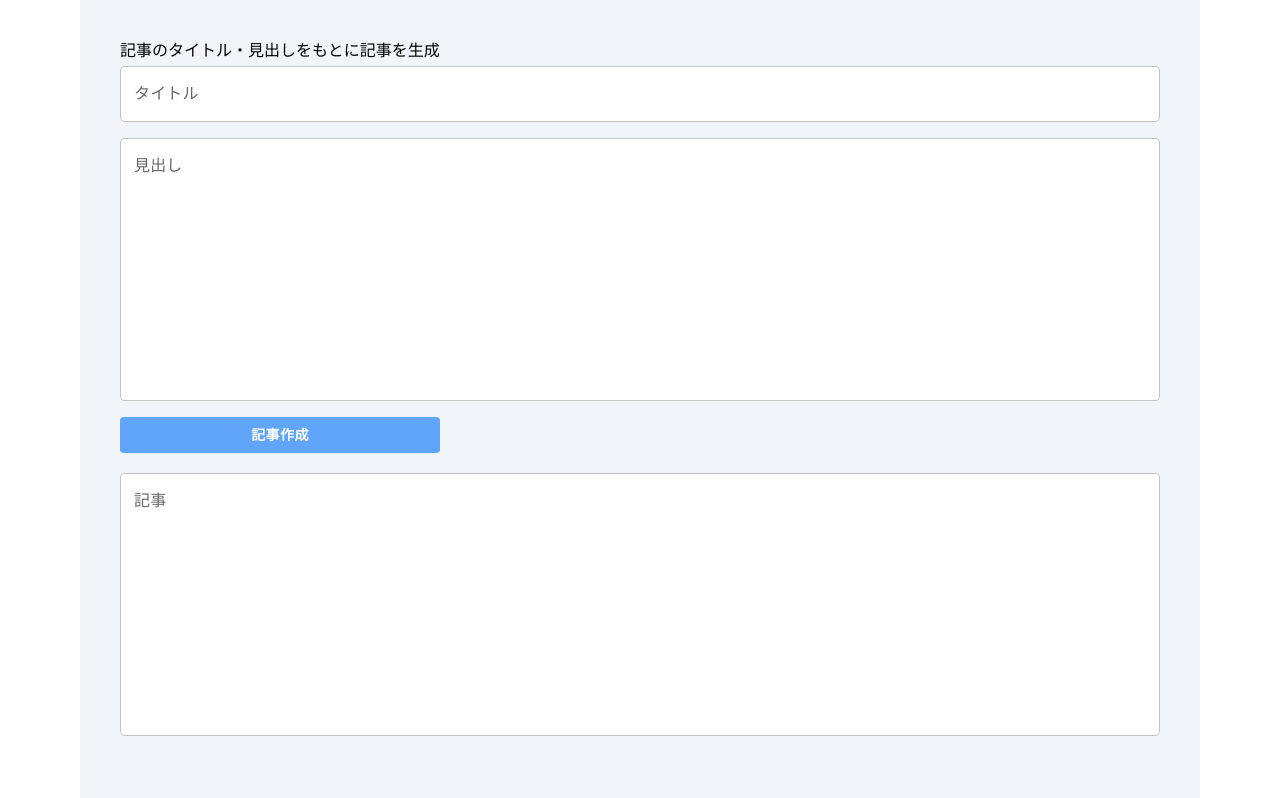
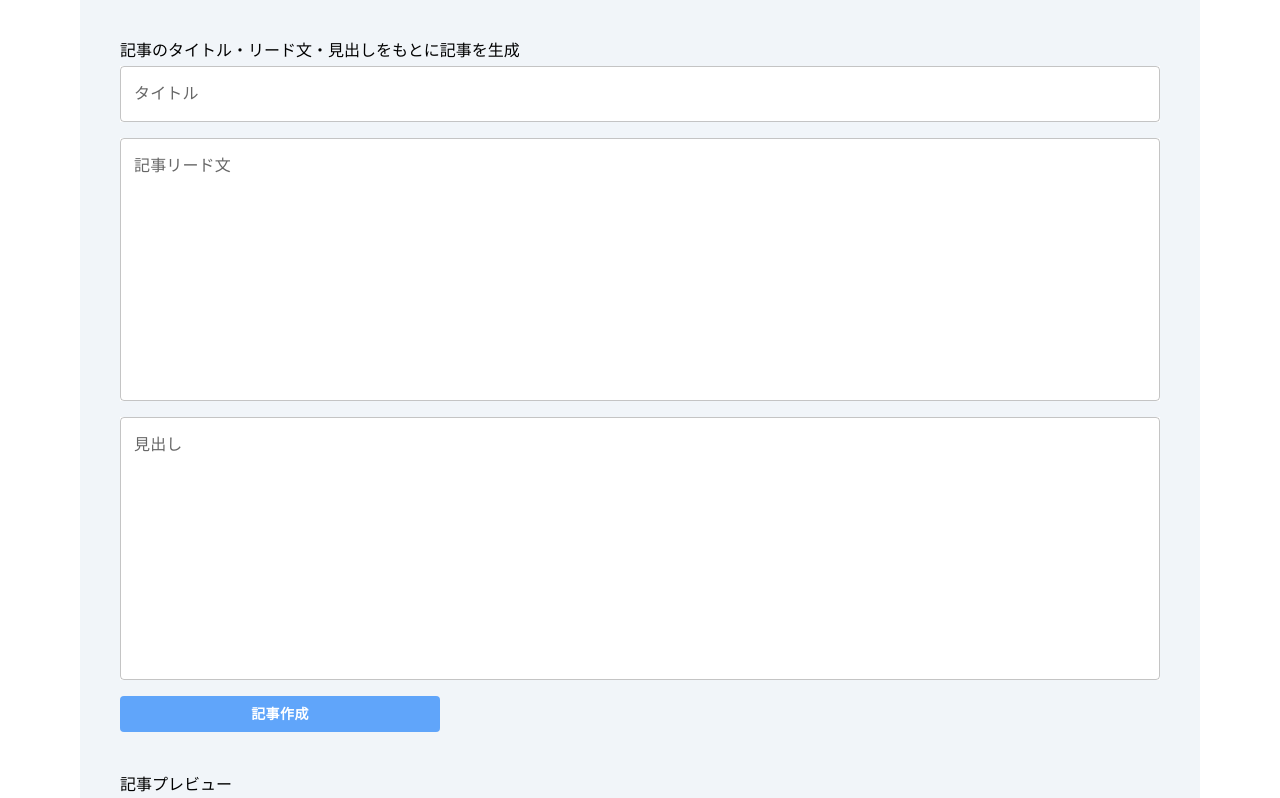
Before and after one commit to Teppeichang/WordGPT, a React (Create React App) app: page / in a window 1280 px wide. Shown: the part 2120-2918 px from the top of the page. Built offline with nearby package versions, Linux system fonts and the light colour scheme.

Commit message:
Fix: 見出し生成のプロンプト、記事生成のプロンプト、フォームの構成

```diff
--- a/src/Api.jsx
+++ b/src/Api.jsx
@@ -105,7 +105,7 @@ export const sendHeadPrompt = async (title, lead) => {
         messages: [
           {
             role: "user",
-            content: `あなたはプロのライターです。以下のタイトルと導入文を使用したブログ記事を作成するので、SEOに強く、タイトルとの親和性が高い見出しを、箇条書き形式で出力してください。\n# 記事タイトル\n・${title}\n# 導入文\n・${lead}`,
+            content: `あなたはプロのライターです。以下のタイトルと導入文を使用したブログ記事を作成するので、タイトルとの親和性が高い見出しと、それぞれの見出しの下にに500文字程度の文章を加えた、SEOに強い文章を作成してください。\n# 記事タイトル\n・${title}\n# 導入文\n・${lead}`,
           },
         ],
       },
@@ -128,7 +128,7 @@ export const sendHeadPrompt = async (title, lead) => {
   }
 };
 
-export const sendArticlePrompt = async (title, head) => {
+export const sendArticlePrompt = async (title, lead, head) => {
   nprogress.configure({ easing: "ease", speed: 500, minimum: 0.25 });
   try {
     nprogress.start();
@@ -139,7 +139,7 @@ export const sendArticlePrompt = async (title, head) => {
         messages: [
           {
             role: "user",
-            content: `あなたはプロのライターです。以下の制約条件に従い、SEOに強い記事を作成してください。\n# 制約条件\n・記事はタイトル・見出し・本文の構成にすること\n・マークダウン形式で文章を出力すること\n・記事のタイトルは${title}にすること\n・記事の見出しは${head}にすること`,
+            content: `あなたはプロのライターです。以下の記事タイトル・導入文・見出しの構成で、マークダウン形式でブログ記事を作成してください。\n#記事のタイトル${title}\n#導入文\n${lead}#見出し${head}`,
           },
         ],
       },
--- a/src/App.jsx
+++ b/src/App.jsx
@@ -33,7 +33,7 @@ const App = () => {
 
   const handleArticlePrompt = async (event) => {
     event.preventDefault();
-    const draftArticle = await sendArticlePrompt(title, head);
+    const draftArticle = await sendArticlePrompt(title, lead, head);
     setDraftArticle(draftArticle);
   };
 
@@ -162,43 +162,7 @@ const App = () => {
           sx={{ mb: 10 }}
         />
         <form className="flex flex-col justify-center my-5" onSubmit={handleArticlePrompt}>
-          <p className="mb-1">記事のタイトル・見出しをもとに記事を生成</p>
-          <TextField
-            label="タイトル"
-            variant="outlined"
-            className="bg-white"
-            value={title}
-            onChange={(event) => setTitle(event.target.value)}
-          />
-          <TextField
-            label="見出し"
-            multiline
-            rows={10}
-            value={head}
-            className="bg-white"
-            sx={{ my: 2 }}
-            onChange={(event) => setHead(event.target.value)}
-          />
-          <Button
-            type="submit"
-            variant="contained"
-            disableElevation={true}
-            className="text-white py-2 mb-5 rounded-lg max-w-xs"
-            sx={{ backgroundColor: "#60A5FA", fontWeight: "bold"}}
-          >
-            記事作成
-          </Button>
-        </form>
-        <TextField
-          label="記事"
-          multiline
-          rows={10}
-          value={draftArticle}
-          className="bg-white"
-          sx={{ mb: 10 }}
-        />
-        <form className="flex flex-col justify-center my-5" onSubmit={handleCreateArticle}>
-          <p className="mb-1">記事プレビュー</p>
+          <p className="mb-1">記事のタイトル・リード文・見出しをもとに記事を生成</p>
           <TextField
             label="タイトル"
             variant="outlined"
@@ -216,9 +180,30 @@ const App = () => {
             onChange={(event) => setLead(event.target.value)}
           />
           <TextField
+            label="見出し"
+            multiline
+            rows={10}
+            value={head}
+            className="bg-white"
+            sx={{ mb: 2 }}
+            onChange={(event) => setHead(event.target.value)}
+          />
+          <Button
+            type="submit"
+            variant="contained"
+            disableElevation={true}
+            className="text-white py-2 mb-5 rounded-lg max-w-xs"
+            sx={{ backgroundColor: "#60A5FA", fontWeight: "bold"}}
+          >
+            記事作成
+          </Button>
+        </form>
+        <form className="flex flex-col justify-center my-5" onSubmit={handleCreateArticle}>
+          <p className="mb-1">記事プレビュー</p>
+          <TextField
             label="記事"
             multiline
-            rows={10}
+            rows={20}
             value={draftArticle}
             className="bg-white"
             sx={{ mb: 2 }}
@@ -234,7 +219,7 @@ const App = () => {
             >
               投稿
             </Button>
-            <CopyButton title={title} lead={lead} draftArticle={draftArticle} />
+            <CopyButton draftArticle={draftArticle} />
           </div>
         </form>
       </div>
--- a/src/components/CopyButton.jsx
+++ b/src/components/CopyButton.jsx
@@ -1,11 +1,11 @@
 import Swal from "sweetalert2";
 import { Button } from "@mui/material";
 
-const CopyButton = ({ title, lead, draftArticle }) => {
+const CopyButton = ({ draftArticle }) => {
   const copyToClipboard = async (event) => {
     event.preventDefault();
     try {
-      await navigator.clipboard.writeText(`${title}\n${lead}\n${draftArticle}`);
+      await navigator.clipboard.writeText(draftArticle);
       Swal.fire({
         icon: "success",
         title: "コピーしました",
```
